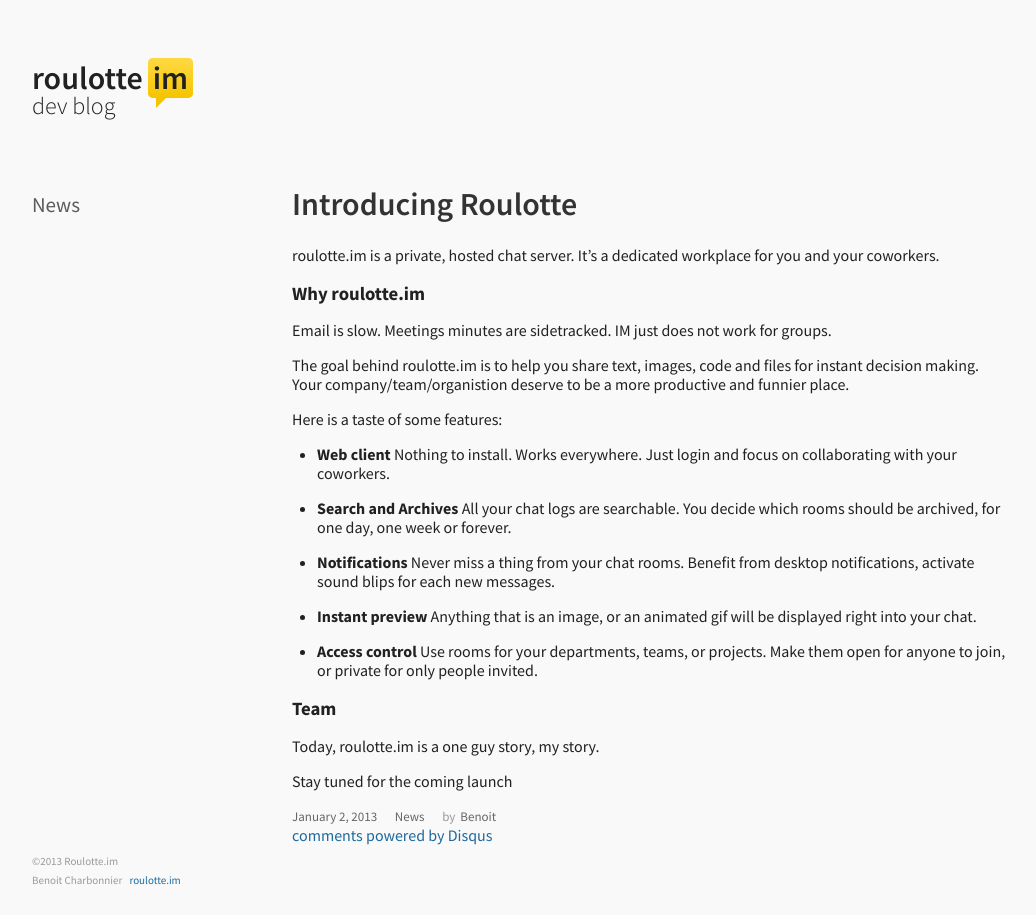
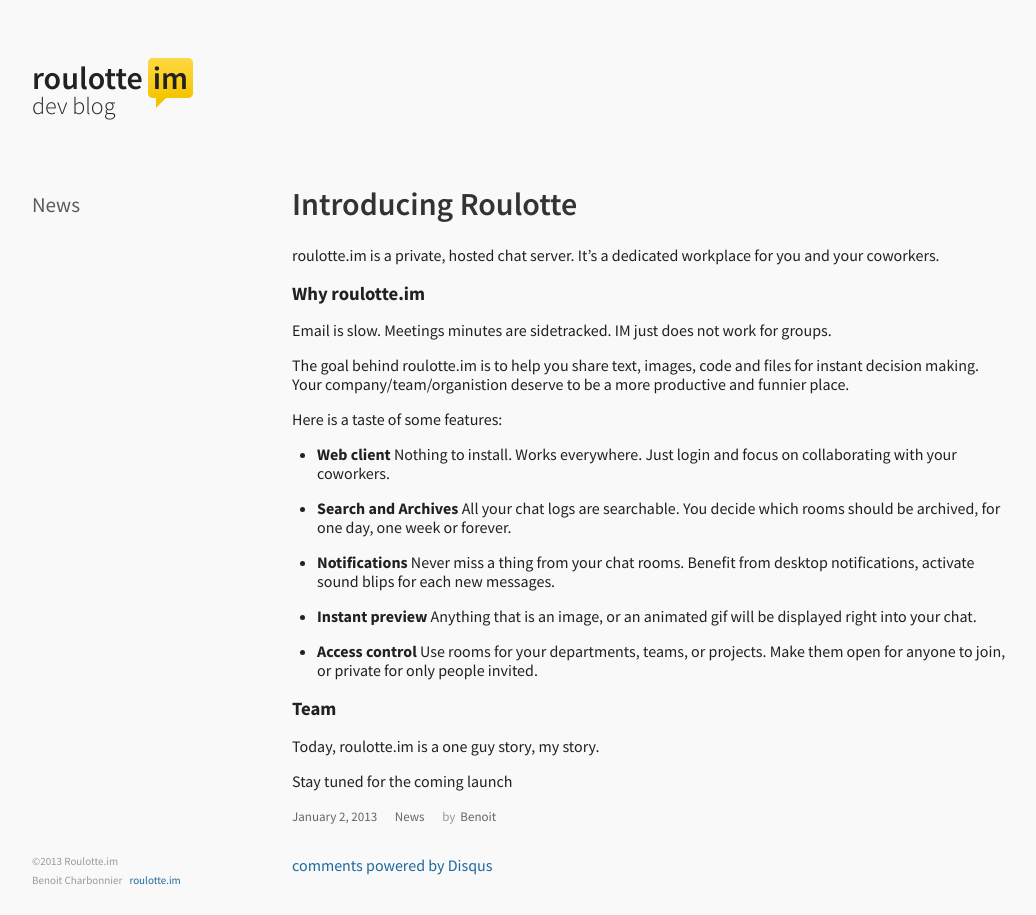
Before and after one commit to minni-im/minni-im.github.io, a Jekyll site: the page built from _posts/2013-01-02-hello-world.markdown, in a window 1280 px wide. Shown: the whole page, without its empty margins (128-1164 px from the left). Built offline with Jekyll 4.4.1, drawn with Linux system fonts in a browser that asks for light colours; Markdown is read by kramdown in place of the engine named in the settings; comment, search, counter and statistics services are not loaded.

Commit message:
some margin for the comment block

```diff
--- a/css/roulotte.css
+++ b/css/roulotte.css
@@ -495,3 +495,7 @@ footer.main a {
 	font-size: 18px;
 	color: #333;
 }
+
+#disqus_thread {
+    margin-top: 30px;
+}
```
